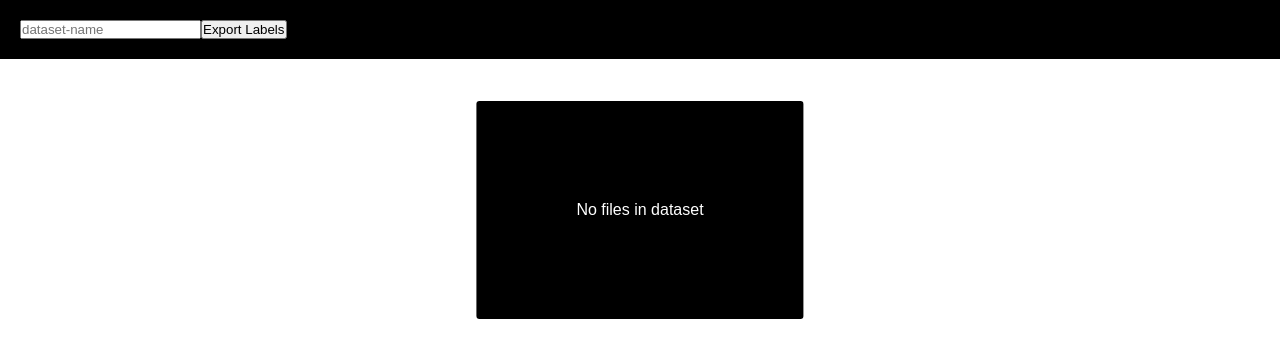
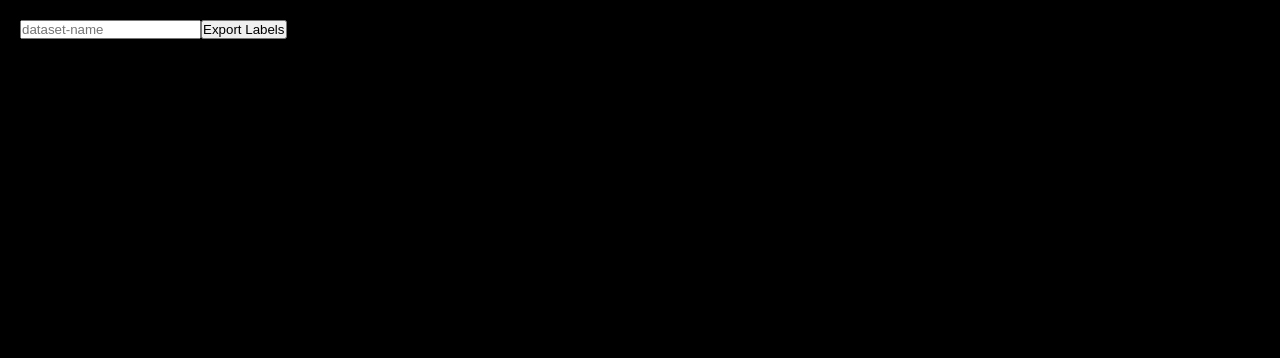
Before and after one commit to tie304/label-maker, a Vue app: page / in a window 1280 px wide. Shown: the top 358 px of the page. Built offline with nearby package versions, Linux system fonts and the light colour scheme.

Commit message:
WIP set global color vars

```diff
--- a/src/App.vue
+++ b/src/App.vue
@@ -41,6 +41,10 @@ export default {
 </script>
 
 <style>
+:root {
+  --primary-color: #000;
+  --secondary-color: #ffffff;
+}
 
 * {
   padding: 0;
@@ -49,6 +53,9 @@ export default {
 
 html {
    font-size: 62.5%;
+}
+body {
+	background-color: var(--primary-color)
 }
 #app {
   font-family: Avenir, Helvetica, Arial, sans-serif;
@@ -63,8 +70,9 @@ html {
     justify-content: space-between;
 }
 #file-upload-label {
-	background-color: #000;
-  color: white;
+	background-color: var(--color-secondary);
+
+  color: var(--primary-color);
 	position: absolute;
 	left: 50%;
 	top: 25%;
--- a/src/components/Labels.vue
+++ b/src/components/Labels.vue
@@ -79,8 +79,8 @@ export default {
 			list-style-type: none;
 			padding: 3px;
 			margin: 2px;
-			background: #BEBEBE;
-			color: #fff;
+			background: var(--secondary-color);
+			color: var(--primary-color);
 			display: inline-block;
 			border-radius: 5px;
 			cursor: pointer;
@@ -121,6 +121,6 @@ export default {
 		padding: 5px;
 		background: red;
 		margin-left: 1rem;
-		color: #fff;
+		color: var(--color-secondary);
 	}
 </style>
```
